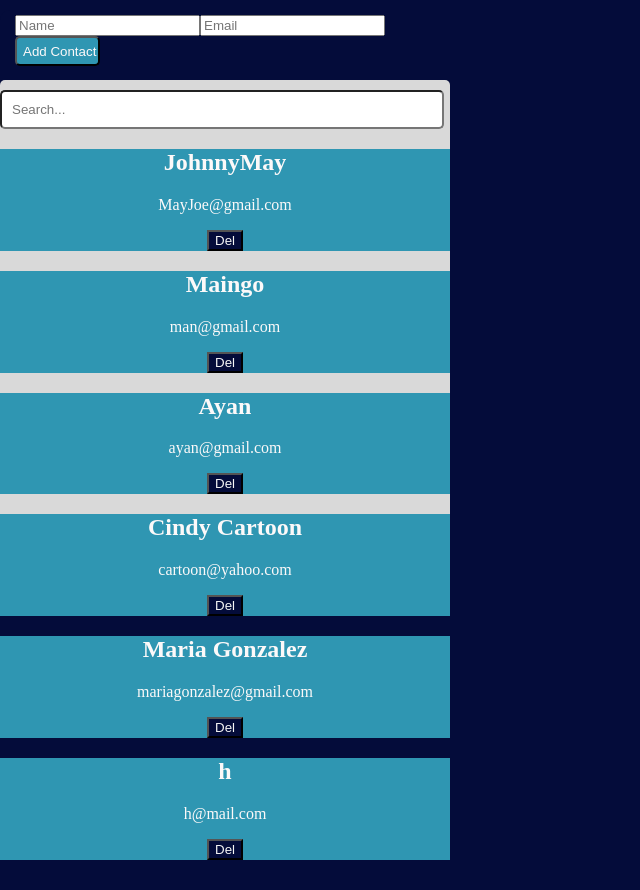
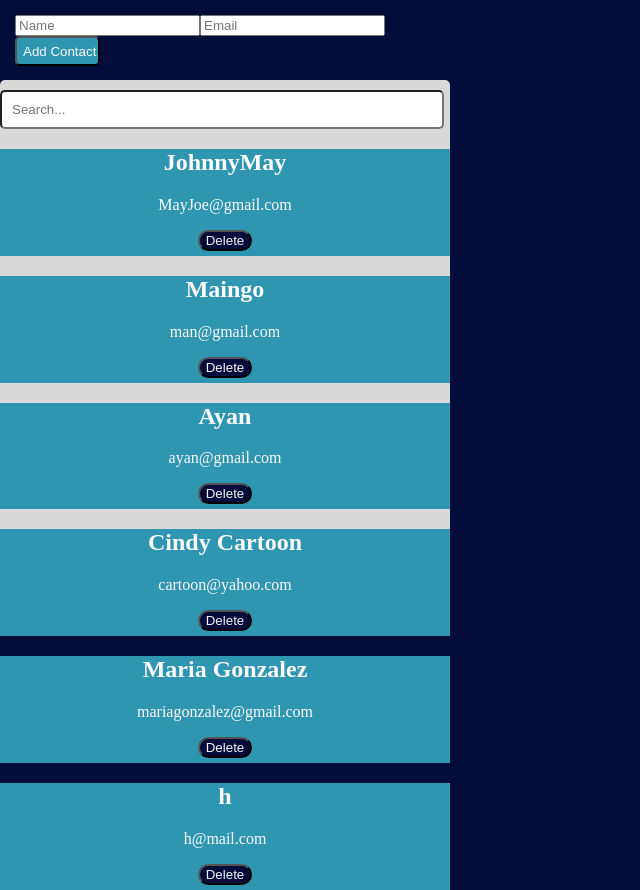
Before and after one commit to OlgaNadongo/contact-manager-app, a React (Create React App) app: page / in a window 1280 px wide. Shown: the whole page, without its empty margins (0-640 px from the left). Before the commit the page ends 860 px from the top, so only its background shows below. Built offline with nearby package versions, Linux system fonts and the light colour scheme; data requests are answered from the project's data file.

Commit message:
editing delete button

```diff
--- a/src/components/Contact.js
+++ b/src/components/Contact.js
@@ -65,9 +65,11 @@ function Contact ({id,name,email, deleteAcontact}) {
         <p>{email}</p>
 
     </div>
-    <button  onClick={handleDelete} style={{borderRadius:"20",
+    <button  onClick={handleDelete} style={{
+      borderRadius:"20px",
       backgroundColor:"#040C3A",
-      color:"#F5F5F5"}}>Del</button>
+      color:"#F5F5F5",
+      marginBottom:"5px"}}>Delete</button>
     </div>)
 
 
```
